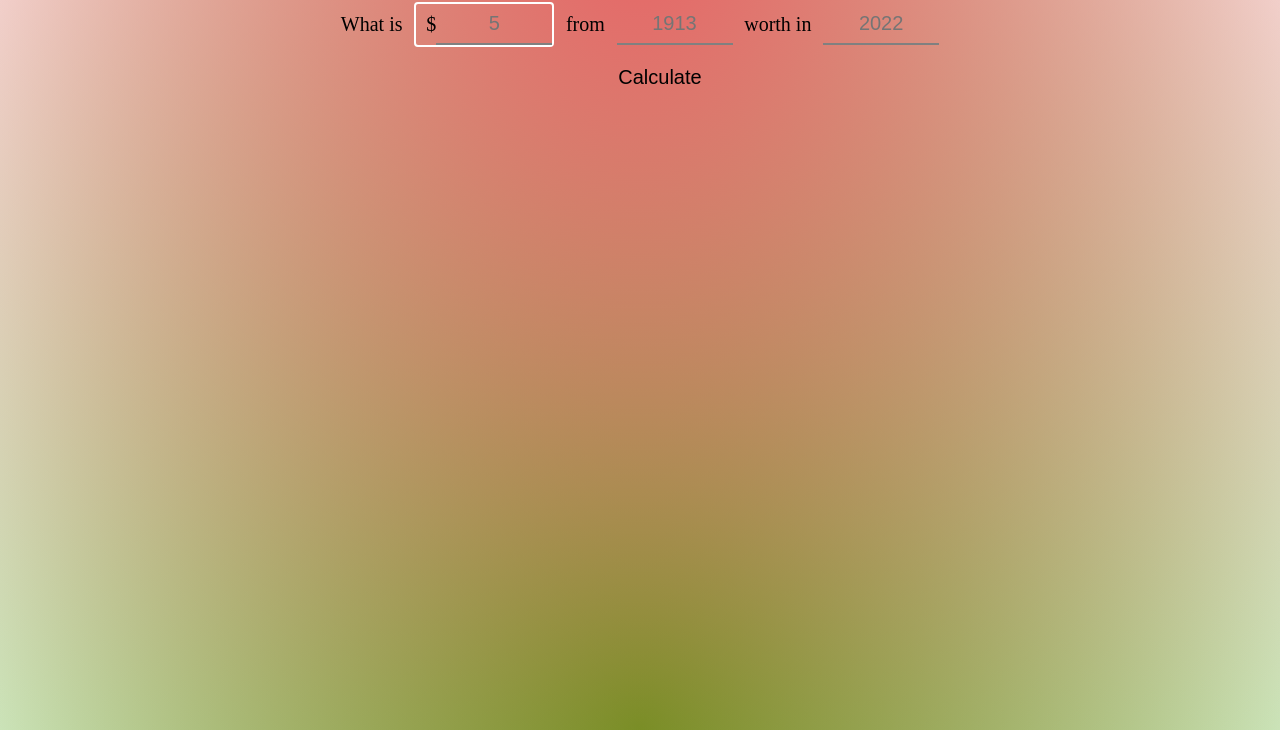
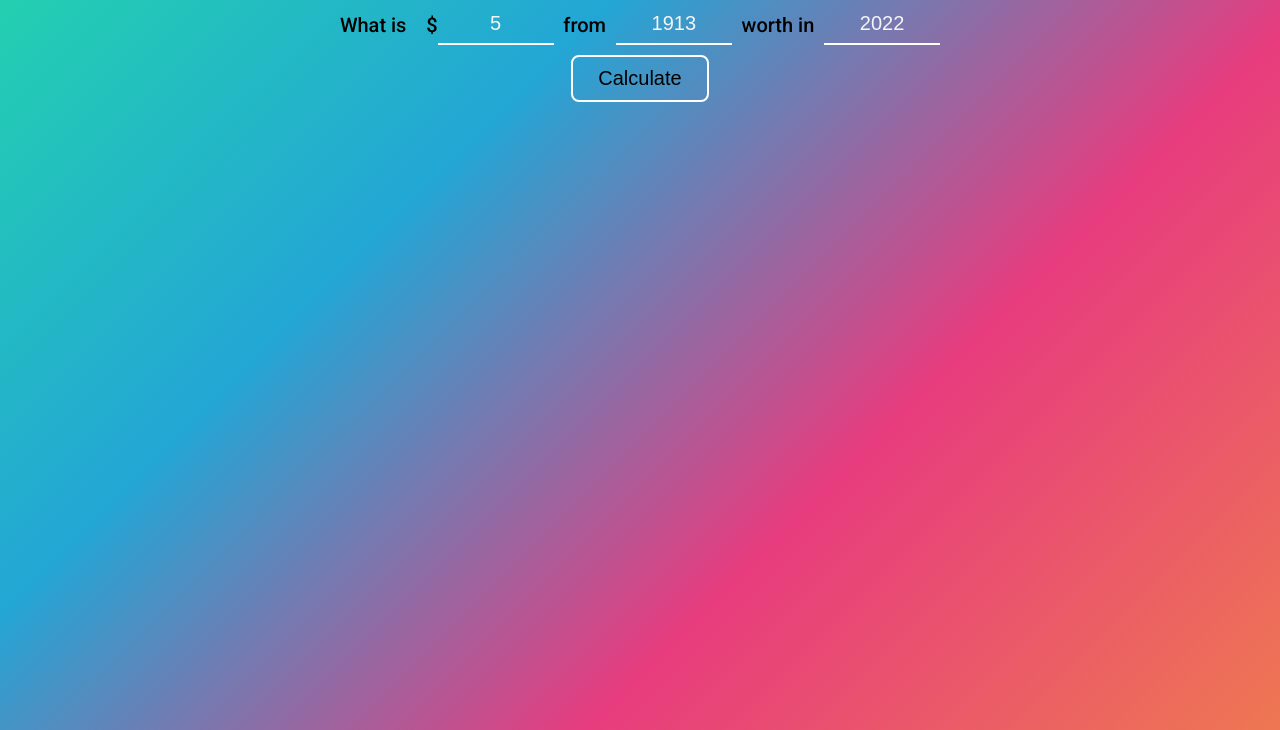
Before and after one commit to GregHughes/InflationCalculator, a website with bundled scripts: page index.html in a window 1280 px wide. Shown: the part 85-815 px from the top of the page. Built offline with nearby package versions, Linux system fonts and the light colour scheme.

Commit message:
updated some styles

```diff
--- a/calculator.js
+++ b/calculator.js
@@ -1,10 +1,11 @@
 // To Do
 // destroy chart on each new submit
+// chart options - labels, domain display, colors and fonts, hover state, animation
 // error handling with constructor
 // add swap button logic
-// add CSS gradient background w/ animations
+// add CSS gradient animation on calc
 // add helper description button with links
-// clean up UI
+// clean up UI - font size, layout, colors
 // push to gh-pages
 
 import records from "./cpi.json" assert { type: "json" };
@@ -191,11 +192,13 @@ function draw(startYearVal, startAnnual, endYearVal, endAnnual, records) {
 
   new Chart(document.getElementById("chart"), {
     type: "line",
+    color: "black",
     data: {
       labels: labels(),
       datasets: [
         {
           data: chartData(),
+          borderColor: "#FFFFFF",
         },
       ],
     },
--- a/style.css
+++ b/style.css
@@ -1,3 +1,5 @@
+@import url('https://fonts.googleapis.com/css2?family=Libre+Franklin:wght@500&family=Roboto:wght@500&display=swap');
+
 * {
     margin: 0;
     padding: 0;
@@ -10,18 +12,44 @@
 }
 
 html {
-    background: radial-gradient(ellipse at top, #e66465, transparent),
-        radial-gradient(ellipse at bottom, #4d9f0c, transparent);
+    /* background: radial-gradient(ellipse at top, #9333ea, transparent),
+        radial-gradient(ellipse at bottom, #16a34a, transparent),
+        radial-gradient(ellipse at right, #ea580c, transparent),
+        radial-gradient(ellipse at left, #db2777, transparent); */
+    background:
+        /* linear-gradient(#ea580c, transparent),
+        linear-gradient(to top left, #16a34a, transparent),
+        linear-gradient(to top right, #9333ea, transparent); */
+        linear-gradient(-45deg, #ee7752, #e73c7e, #23a6d5, #23d5ab);
+    /* background-size: 400% 400%;
+
+    animation: gradient 15s ease infinite; */
 }
+
+/* @keyframes gradient {
+    0% {
+        background-position: 0% 50%;
+    }
+
+    50% {
+        background-position: 100% 50%;
+    }
+
+    100% {
+        background-position: 0% 50%;
+    }
+} */
 
 body {
     height: 100vh;
+    font-family: 'Roboto', sans-serif;
 }
 
 h1 {
     margin: 15px;
     text-align: center;
     font-size: 45px;
+    font-family: 'Libre Franklin', sans-serif;
 }
 
 #wrapper {
@@ -44,7 +72,7 @@ input {
 input[type=number],
 input[type=text] {
     padding: 8px;
-    border-bottom: 2px solid gray;
+    border-bottom: 2px solid white;
     width: 100px;
 }
 
@@ -65,9 +93,11 @@ input.invalid {
 .input-box {
     display: flex;
     align-items: center;
-    border: 2px solid white;
-    border-radius: 4px;
     padding-left: 0.5rem;
+}
+
+::placeholder {
+    color: whitesmoke;
 }
 
 /* .input-box:focus-within {
@@ -76,11 +106,16 @@ input.invalid {
 
 
 #submit {
-    width: 100%;
-    padding: 5px 10px;
-    margin: 10px 20px;
-    height: 40px;
+    padding: 10px 25px;
+    margin: 10px 0px;
     background: transparent;
+    border: 2px solid white;
+    border-radius: 8px;
+}
+
+#submit:hover {
+    color: white;
+    cursor: pointer;
 }
 
 #chart {
```
